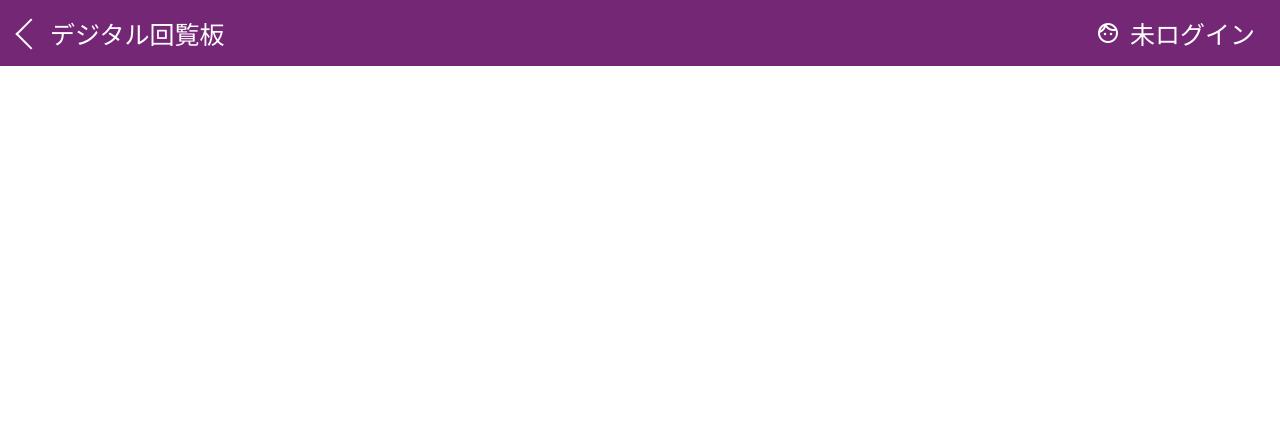
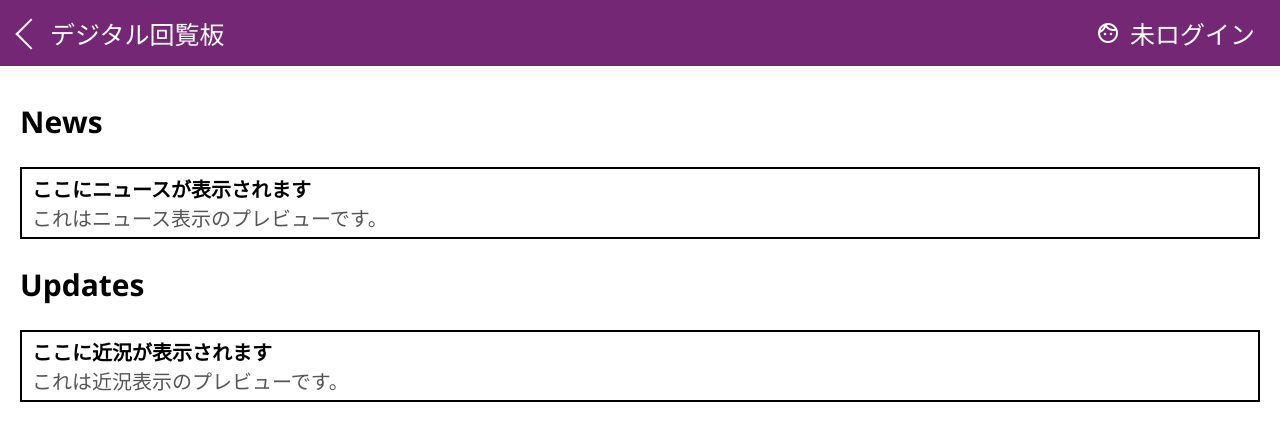
Before and after one commit to tomahok4134/Hackathon-26, a plain HTML site: page docs/home/index.html in a window 1280 px wide. Drawn offline with nearby package versions, Linux system fonts and the light colour scheme.

Commit message:
add: プレビュー追加

```diff
--- a/docs/home/index.html
+++ b/docs/home/index.html
@@ -17,8 +17,33 @@
 
 <body>
   <div class="main">
-    <div id="News"></div>
-    <div id="Updates"></div>
+    <h2>News</h2>
+    <div id="News">
+      <div class="news-wrapper">
+        <div class="news">
+          <div class="news-title">
+            ここにニュースが表示されます
+          </div>
+          <div class="news-desc">
+            これはニュース表示のプレビューです。
+          </div>
+        </div>
+      </div>
+    </div>
+
+    <h2>Updates</h2>
+    <div id="Updates">
+      <div class="news-wrapper">
+        <div class="news">
+          <div class="news-title">
+            ここに近況が表示されます
+          </div>
+          <div class="news-desc">
+            これは近況表示のプレビューです。
+          </div>
+        </div>
+      </div>
+    </div>
   </div>
   <footer>
 
--- a/docs/home/stylesheet.css
+++ b/docs/home/stylesheet.css
@@ -0,0 +1,11 @@
+.news {
+  border: 2px solid #000;
+  padding: 5px 10px;
+}
+.news-title {
+  font-weight: bold;
+}
+
+.news-desc {
+  color: #555;
+}
```
